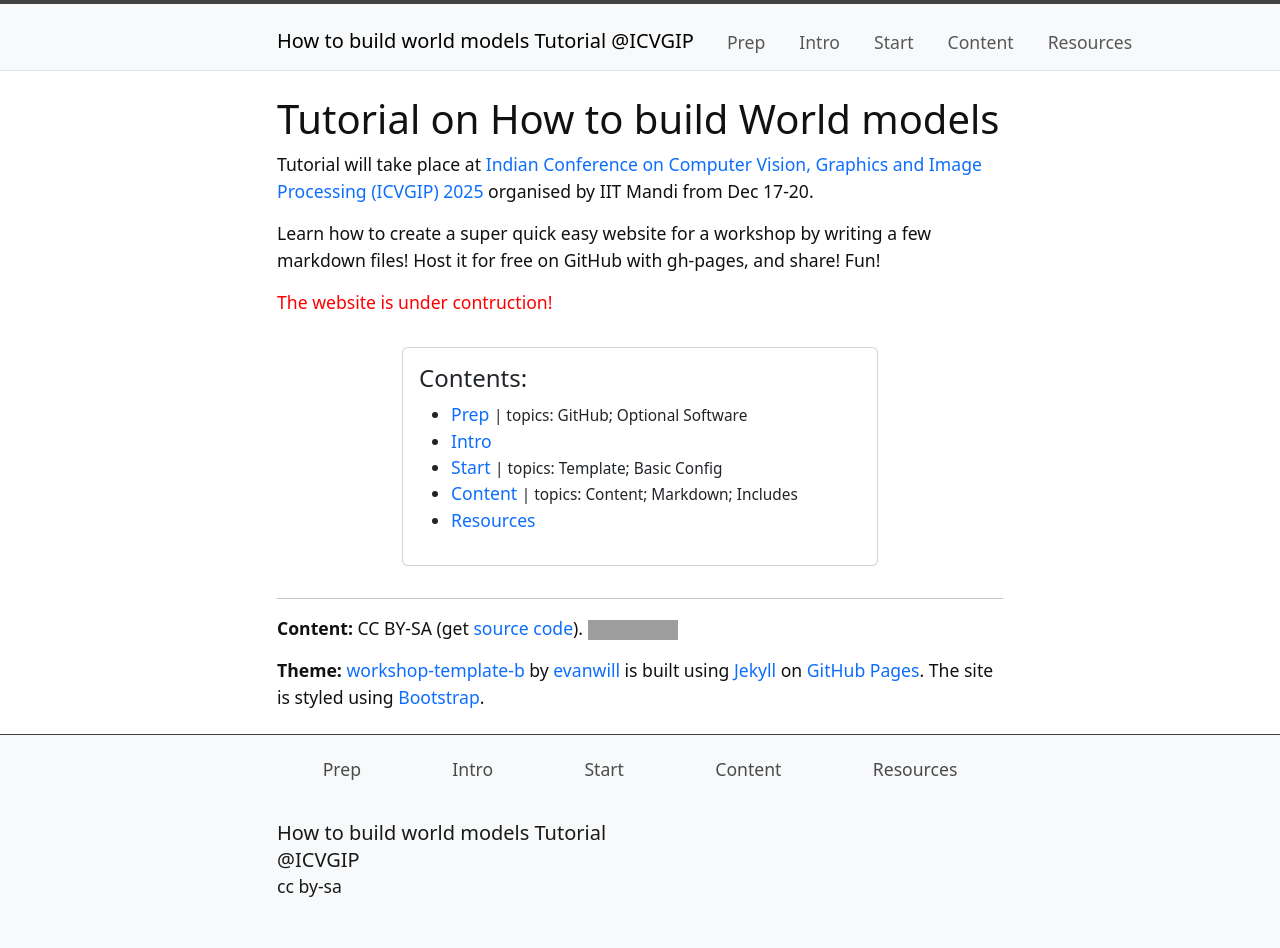
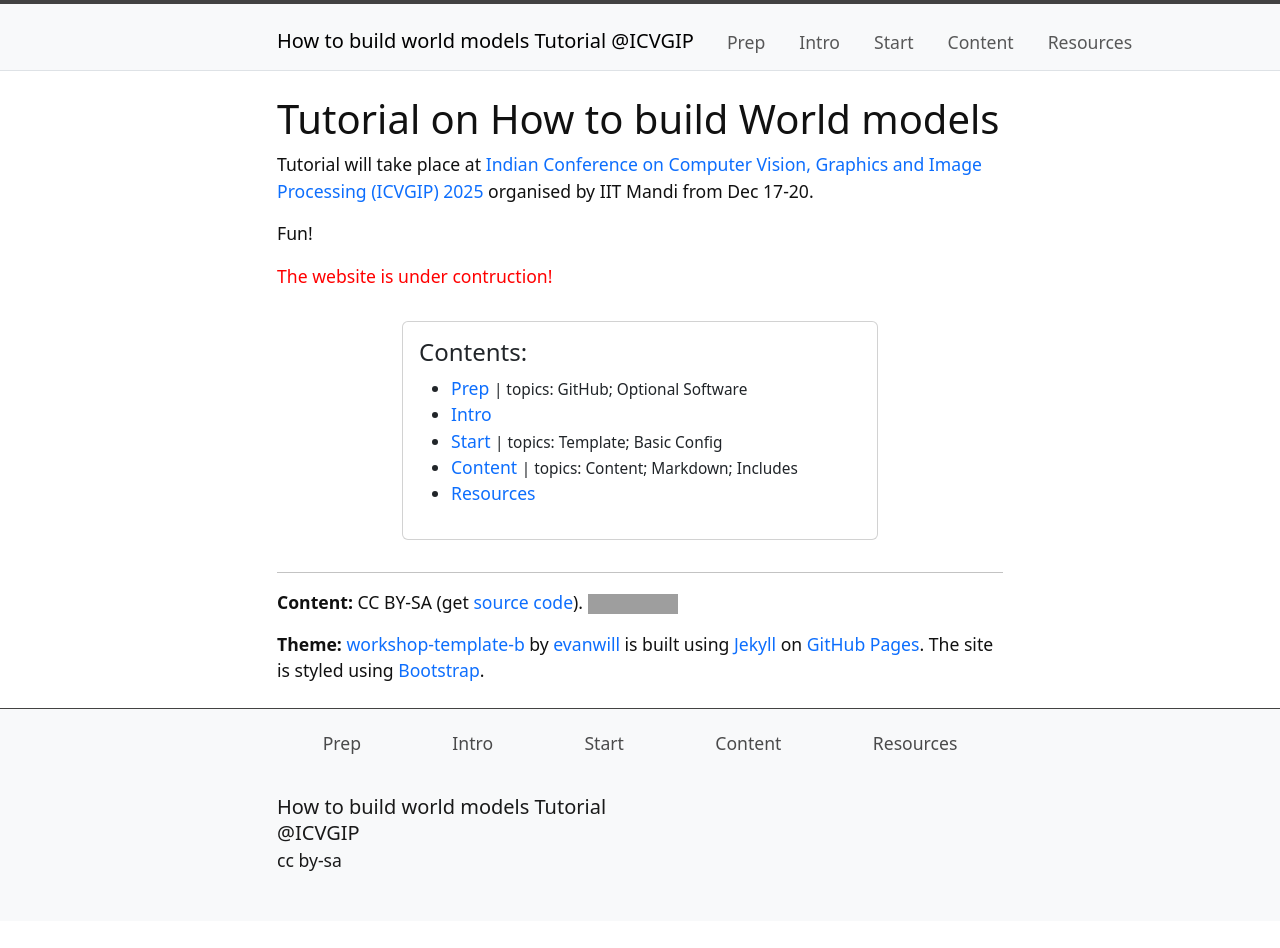
Before and after one commit to howtobuildworldmodels/howtobuildworldmodels.github.io, a Jekyll site: the page built from index.md, in a window 1280 px wide. Built offline with Jekyll 4.4.1, drawn with Linux system fonts in a browser that asks for light colours; after the commit the page ends 921 px from its top, so only the background shows below that; grey boxes are pictures that could not be loaded.

Commit message:
Revise tutorial content and construction notice
Removed unnecessary lines and updated the construction notice.

```diff
--- a/index.md
+++ b/index.md
@@ -7,8 +7,6 @@ layout: page
 
 Tutorial will take place at [Indian Conference on Computer Vision, Graphics and Image Processing (ICVGIP) 2025](https://icvgip.in/2025/) organised by IIT Mandi from Dec 17-20.
 
-Learn how to create a super quick easy website for a workshop by writing a few markdown files!
-Host it for free on GitHub with gh-pages, and share!
 Fun!
 
 
```
